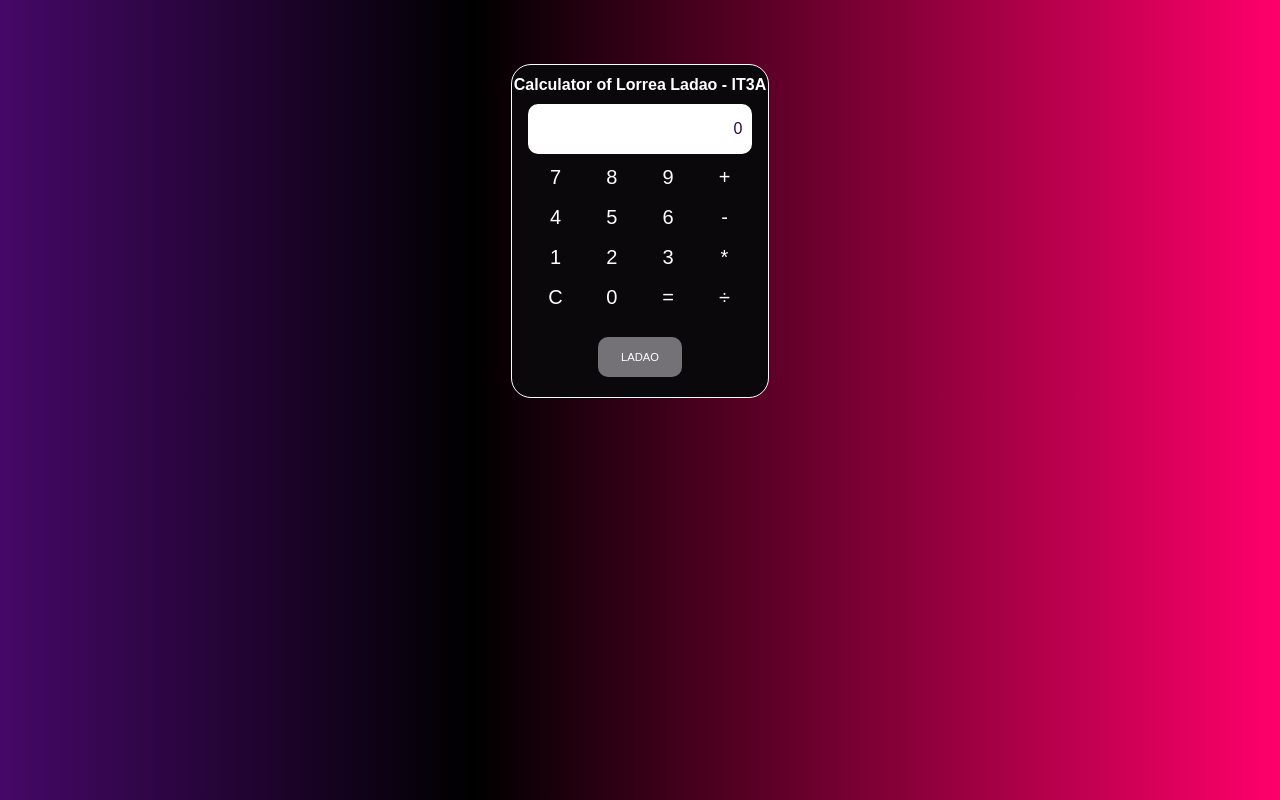
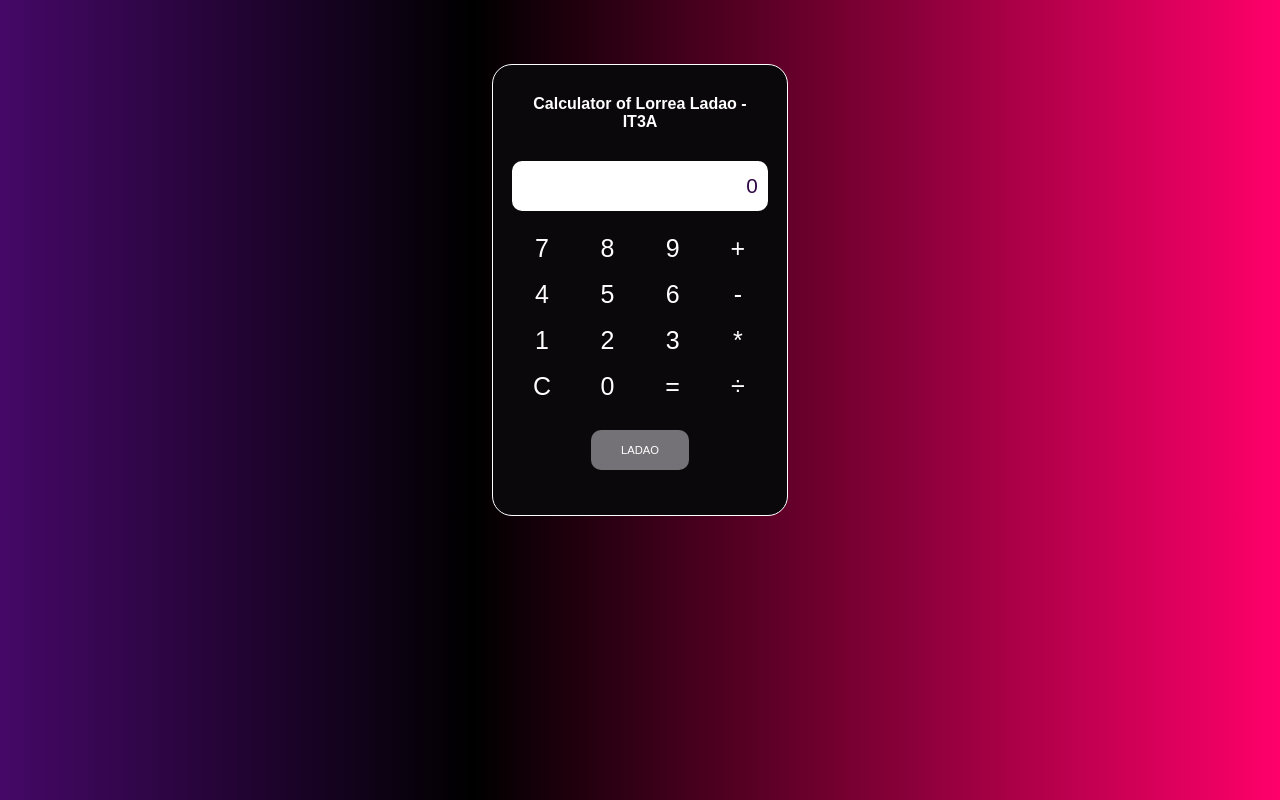
Before and after one commit to LorreaLadao/React-my-calculator, a React (Create React App) app: page / in a window 1280 px wide. Built offline with nearby package versions, Linux system fonts and the light colour scheme.

Commit message:
Update App.css

```diff
--- a/src/App.css
+++ b/src/App.css
@@ -9,13 +9,15 @@ body {
 h1 {
   font-size: 1rem;
   color: white;
+  margin: 30px;
 }
 
 .CalcContainer {
   margin: auto;
   background-color: rgb(10, 8, 10);
   margin-top: 5%;
-  width: 20%;
+  height: 450px;
+  width: 23%;
   border-radius: 20px;
   border: 1px solid white;
 }
@@ -28,26 +30,28 @@ h1 {
   text-align: right;
   background-color: rgb(255, 255, 255);
   border-radius: 10px;
-  font-size: 1em;
+  font-size: 1.3em;
   color: rgb(46, 7, 68);
   margin: auto;
-  margin-top: 3%;
+  margin-top: 10%;
   margin-bottom: 3px;
 }
 
 .ButtonContainer {
   margin: auto;
+  margin-top: 5%;
   width: 100%;
   font-size: 20px;
 }
 
 .CalcButtonNum {
-  font-size: 20px;
-  width: 22%;
+  font-size: 25px;
+  width: 21.5%;
   background-color: rgb(0, 0, 0, 0);
   color: white;
-  margin: 0;
+  margin: 3px 1px;
   border: 0px solid white;
+
 }
 
 button {
```
